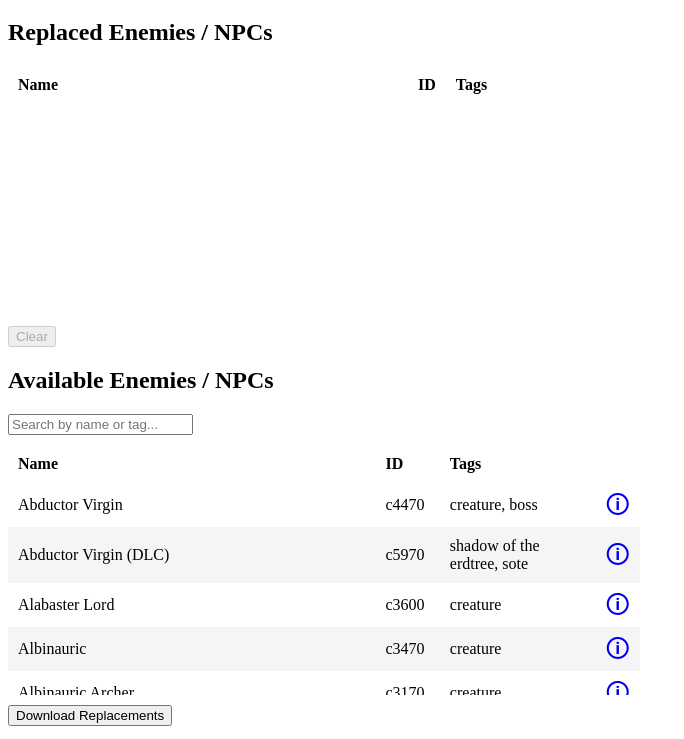
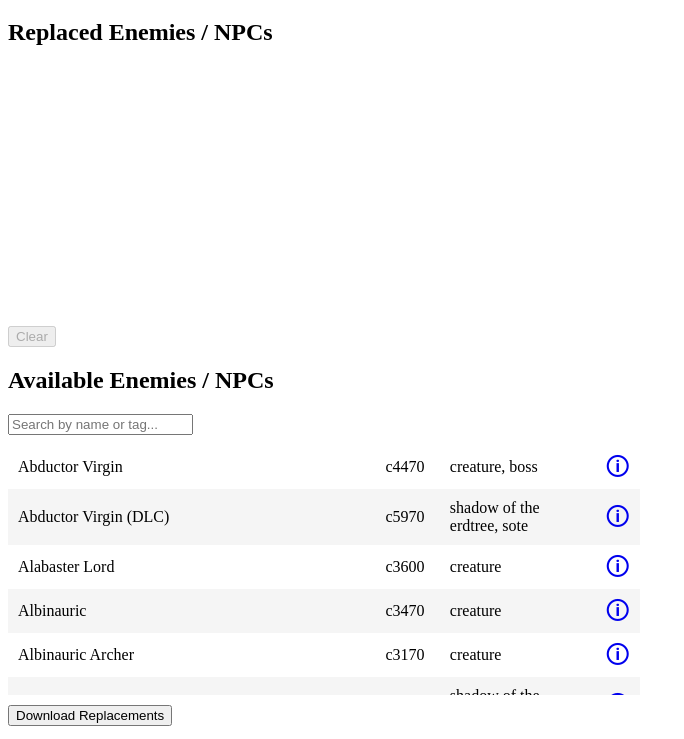
Before and after one commit to kazeraniman/enemy-and-npc-remover-web, a plain HTML site: page index.html in a window 1280 px wide. Shown: the part 61-800 px from the top of the page, without its empty margins (0-684 px from the left). Drawn offline with Linux system fonts and the light colour scheme.

Commit message:
Removing the column headers as they were useless.

```diff
--- a/index.html
+++ b/index.html
@@ -18,14 +18,6 @@
             <col class="col-tags">
             <col class="col-info">
         </colgroup>
-        <thead>
-        <tr>
-            <th>Name</th>
-            <th>ID</th>
-            <th>Tags</th>
-            <th></th>
-        </tr>
-        </thead>
         <tbody></tbody>
     </table>
 </div>
@@ -41,14 +33,6 @@
             <col class="col-tags">
             <col class="col-info">
         </colgroup>
-        <thead>
-        <tr>
-            <th>Name</th>
-            <th>ID</th>
-            <th>Tags</th>
-            <th></th>
-        </tr>
-        </thead>
         <tbody></tbody>
     </table>
 </div>
--- a/styles.css
+++ b/styles.css
@@ -9,13 +9,6 @@
 table {
     border-collapse: collapse;
     table-layout: fixed;
-}
-
-thead th {
-    position: sticky;
-    top: 0;
-    background-color: #FFFFFF;
-    z-index: 1;
 }
 
 tbody td {
@@ -56,11 +49,6 @@ button:disabled {
     margin-bottom: 10px;
 }
 
-th {
-    text-align: left;
-    padding: 10px;
-}
-
 .col-name {
     width: 70%;
 }
```
